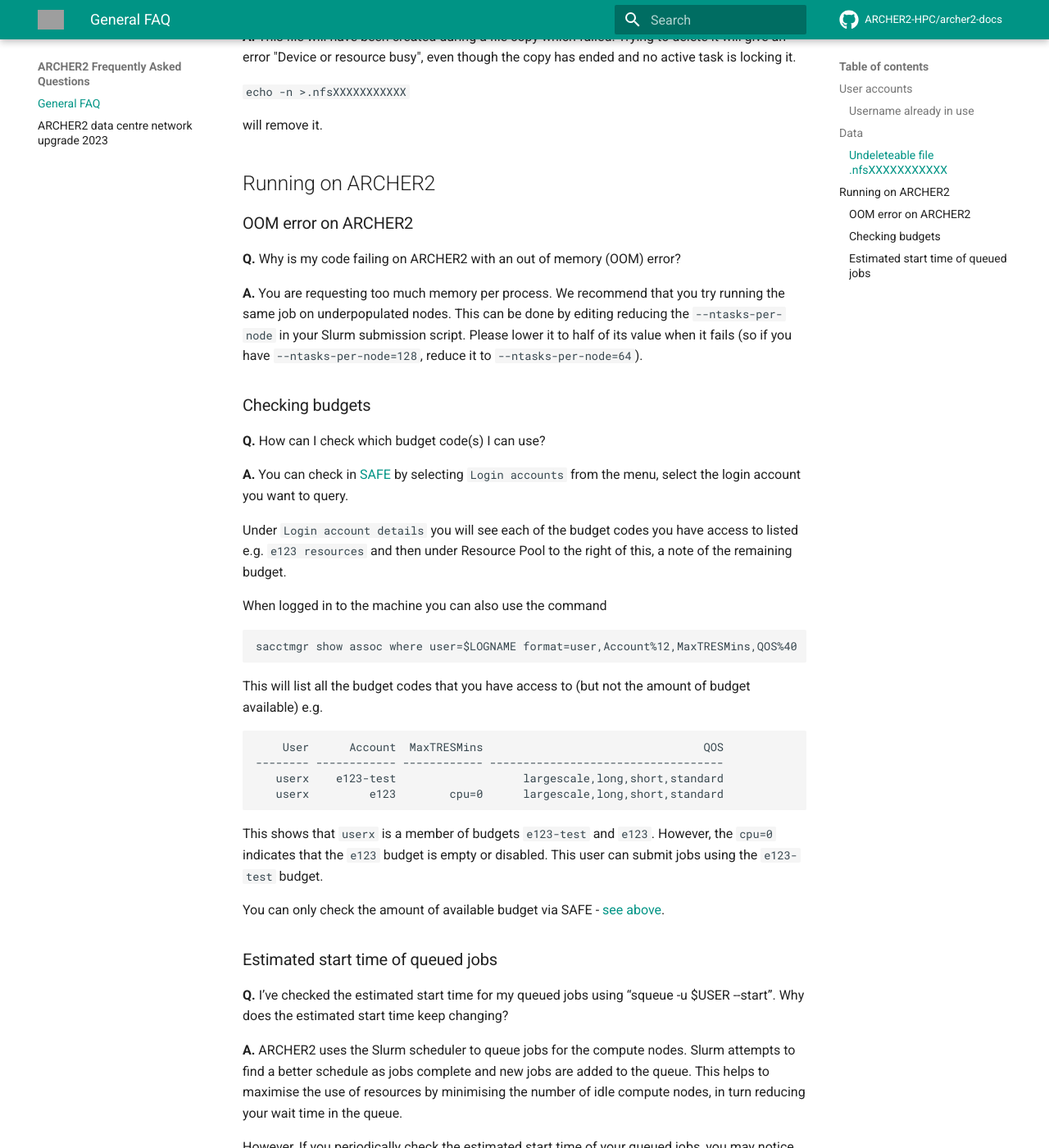
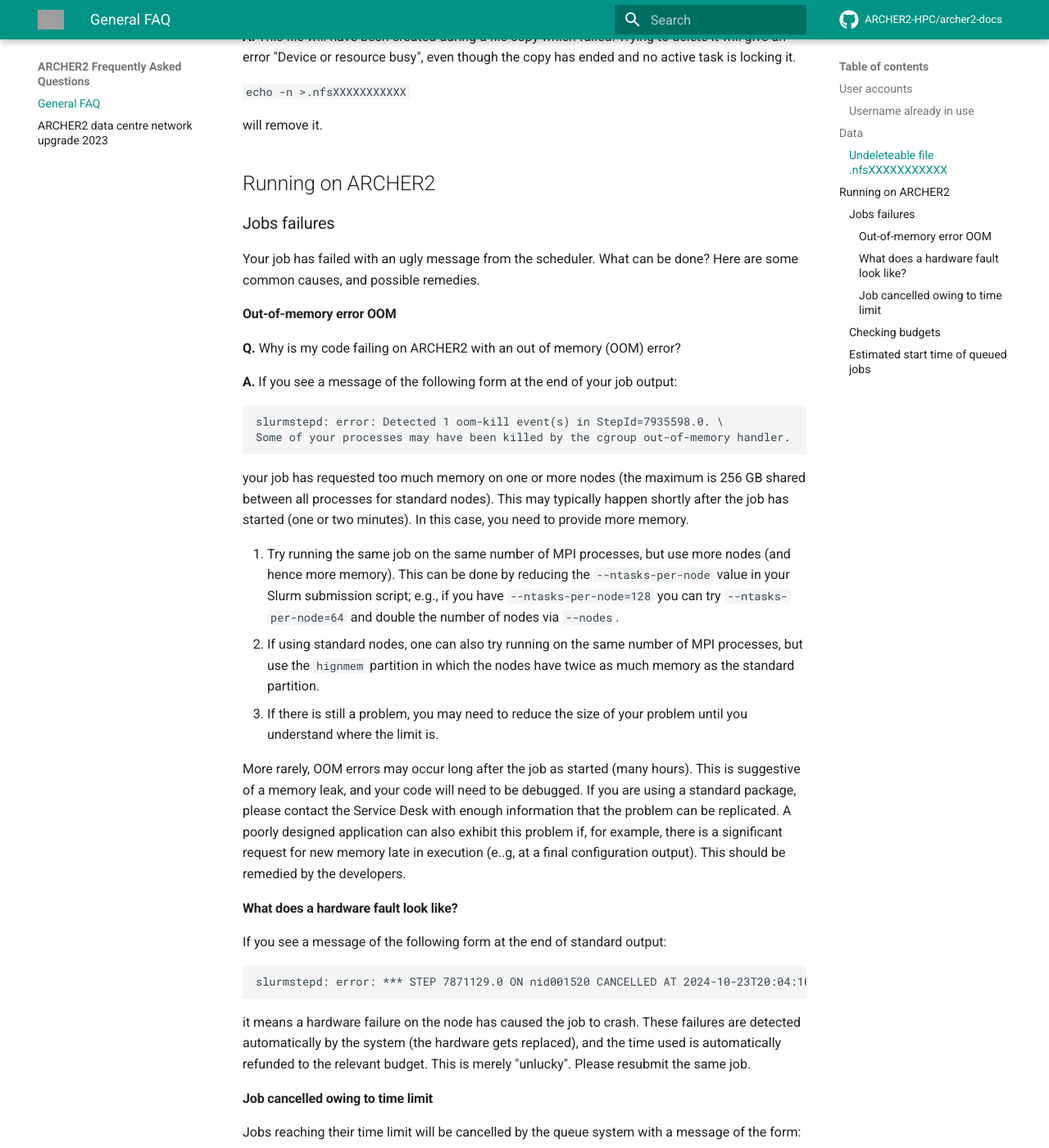
Before and after one commit to ARCHER2-HPC/archer2-docs, an MkDocs documentation site: the page built from docs/faq/index.md, in a window 1280 px wide and 1400 px high, scrolled down 758 px. Shown: the whole window at 82% size. Built offline with MkDocs 1.6.1 and Material for MkDocs 9.7.7, drawn with Linux system fonts in a browser that asks for light colours; comment, search, counter and statistics services are not loaded; some of the changed text lies outside the part shown; grey boxes are pictures that could not be loaded.

Commit message:
Add some common job failures

````diff
--- a/docs/faq/index.md
+++ b/docs/faq/index.md
@@ -24,15 +24,80 @@
 
 ## Running on ARCHER2
 
-### OOM error on ARCHER2
+### Jobs failures
+
+Your job has failed with an ugly message from the scheduler. What can be done?
+Here are some common causes, and possible remedies.
+
+
+#### Out-of-memory error OOM
 
 **Q.** Why is my code failing on ARCHER2 with an out of memory (OOM) error?
 
-**A.** You are requesting too much memory per process. We recommend that you try running
-the same job on underpopulated nodes. This can be done by editing reducing the
-``--ntasks-per-node`` in your Slurm submission script. Please lower it to half
-of its value when it fails (so if you have ``--ntasks-per-node=128``, reduce it
-to ``--ntasks-per-node=64``).
+**A.** If you see a message of the following form at the end of your job
+output:
+```
+slurmstepd: error: Detected 1 oom-kill event(s) in StepId=7935598.0. \
+Some of your processes may have been killed by the cgroup out-of-memory handler.
+```
+your job has requested too much memory on one or more nodes (the maximum
+is 256 GB shared between all processes for standard nodes). This may
+typically happen shortly after the job has started (one or two minutes).
+In this case, you need to provide more memory.
+
+1. Try running the same job on the same number of MPI processes, but
+use more nodes (and hence more memory).  This can be done by reducing
+the `--ntasks-per-node` value in your Slurm submission script; e.g.,
+if you have `--ntasks-per-node=128` you can try `--ntasks-per-node=64`
+and double the number of nodes via `--nodes`.
+2. If using standard nodes, one can also try running on the
+same number of MPI processes, but use the ``hignmem`` partition in
+which the nodes have twice as much memory as the standard partition.
+3. If there is still a problem, you may need to reduce the size of
+your problem until you understand where the limit is.
+
+More rarely, OOM errors may occur long after the job as started (many hours).
+This is suggestive of a memory leak, and your code will need to be debugged.
+If you are using a standard package, please contact the Service Desk with
+enough information that the problem can be replicated. A poorly designed
+application can also exhibit this problem if, for example, there is a
+significant request for new memory late in execution (e..g, at a final
+configuration output). This should be remedied by the developers.
+
+#### What does a hardware fault look like?
+
+If you see a message of the following form at the end of standard
+output:
+```
+slurmstepd: error: *** STEP 7871129.0 ON nid001520 CANCELLED AT 2024-10-23T20:04:10 DUE TO NODE FAILURE ***
+```
+it means a hardware failure on the node has caused the job to crash.
+These failures are detected automatically by the system (the hardware
+gets replaced), and the time used is automatically refunded to the
+relevant budget. This is merely "unlucky". Please resubmit the same job.
+
+#### Job cancelled owing to time limit
+
+Jobs reaching their time limit will be cancelled by the queue system
+with a message of the form:
+```
+slurmstepd: error: *** STEP 7871128.0 ON nid001258 CANCELLED AT 2024-10-24T01:21:34 DUE TO TIME LIMIT ***
+```
+First, it is a good idea to have an expectation about how long your job
+will take. This may prevent surprises. If you don't have an idea, we
+will recommend looking at a smaller or shorter problem until you do.
+Check the time limit you have specified via the `--time-limit` option
+to `sbatch`.
+
+There are a number of possible remedies if a longer time is required:
+
+1. Consider using the `long` QoS option; see the [Quality of Service](../user-guide/scheduler.md/#quality-of-service-qos) descriptions.
+2. Exceptionally, consider using a [reservation](../user-guide/scheduler.md/#reservations).
+
+If you are expecting output from your program, but see nothing, you can try
+using the `--unbuffered` option to `srun` to make sure output appears
+immediately in the standard output (or error), rather than being
+buffered by the system (in which case it appears in discrete chunks).
 
 ### Checking budgets
 
````
